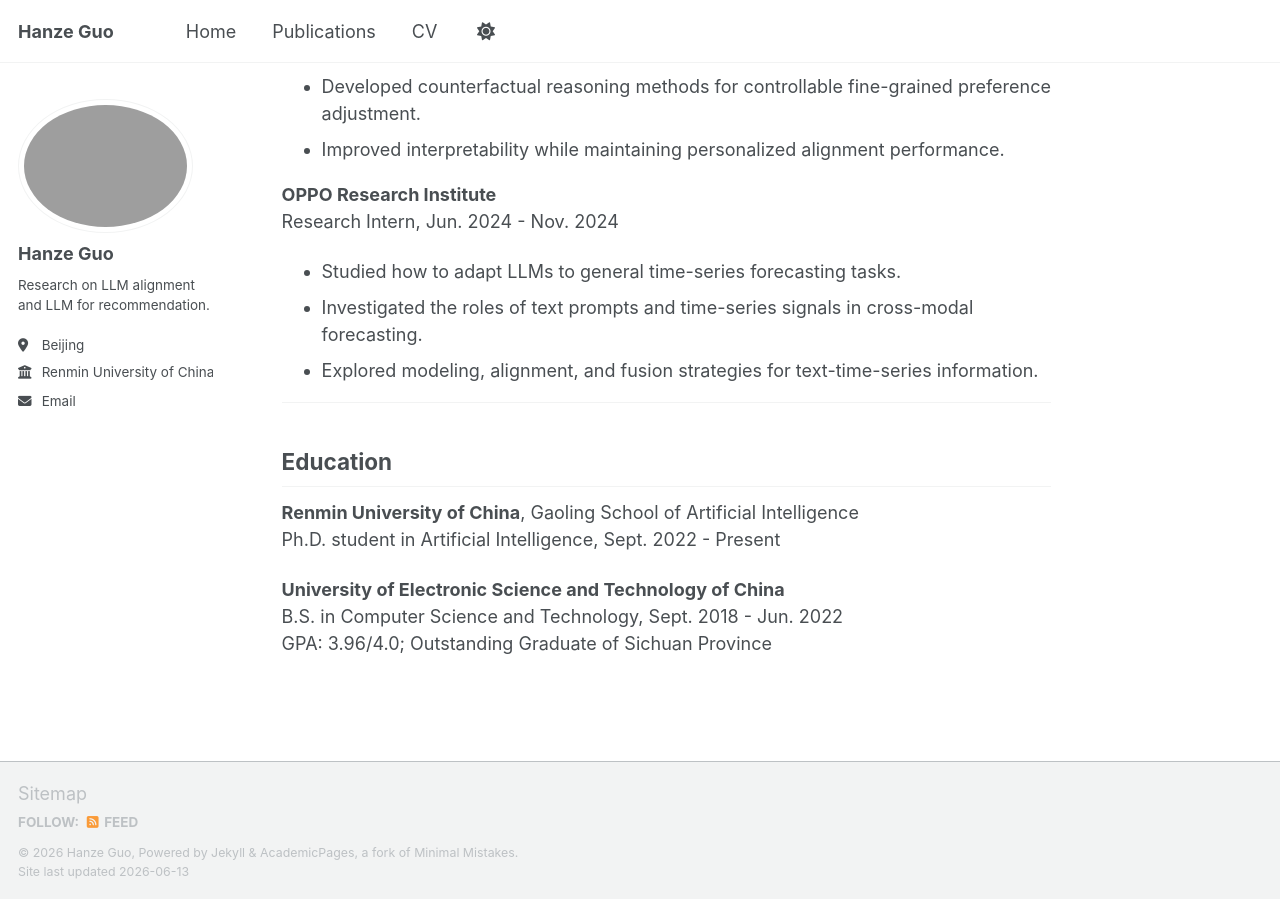
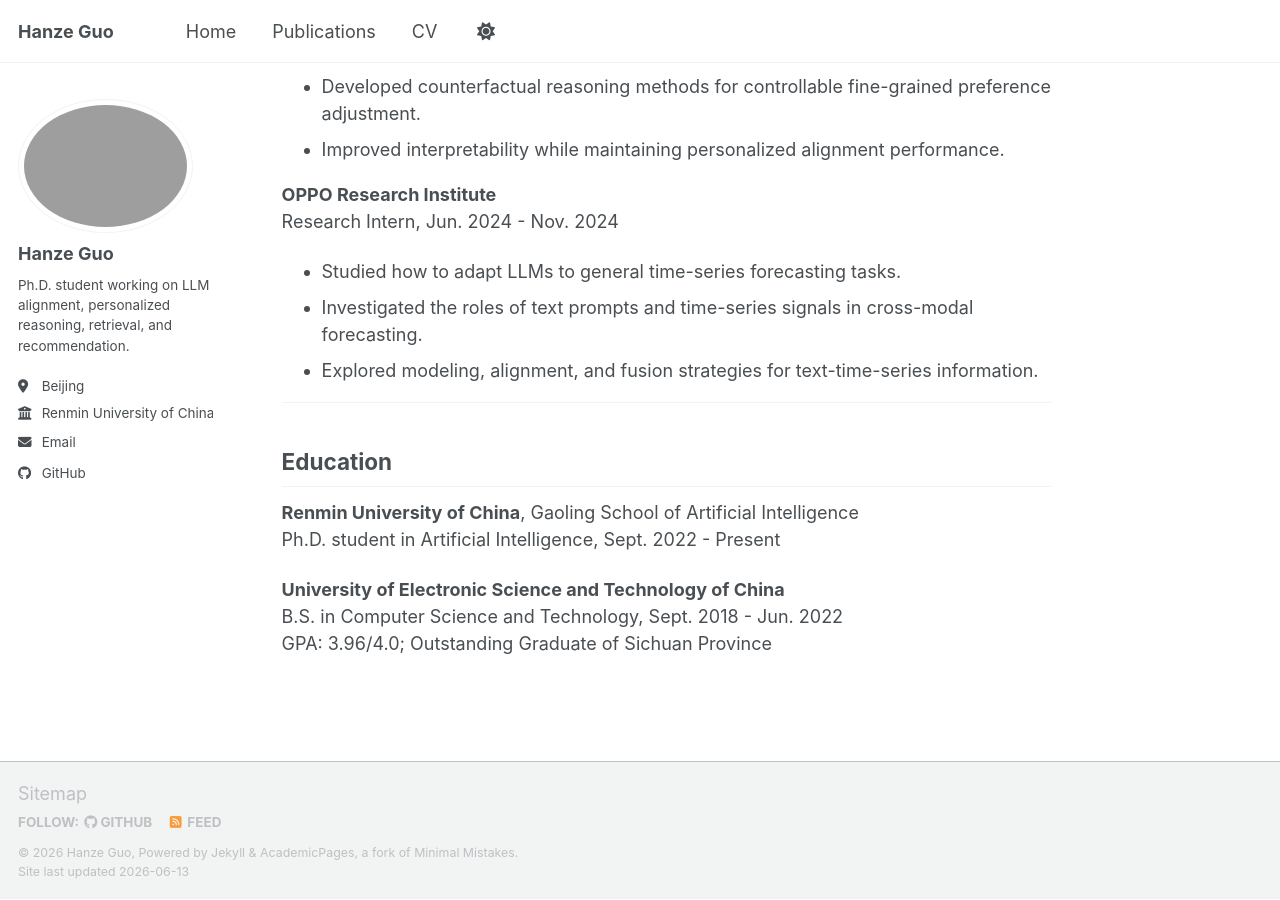
Before and after one commit to harris26-G/harris26-G.github.io, a Jekyll site: the page built from _pages/about.md, in a window 1280 px wide and 900 px high, scrolled down 2299 px. Built offline with Jekyll 4.4.1, drawn with Linux system fonts in a browser that asks for light colours; a script bundle is joined from its source files by our own code; library files that are not in the unit come from our copies.

Commit message:
Update site metadata and sidebar profile

```diff
--- a/_config.yml
+++ b/_config.yml
@@ -12,7 +12,7 @@ site_theme               : "default" # Currently available options are "default"
 title                    : "Hanze Guo"
 title_separator          : "-"
 name                     : &name "Hanze Guo"
-description              : &description "Hanze Guo's academic portfolio"   # Update this with a general description of your site, this is the default if not overridden by a page
+description              : &description "Hanze Guo's academic homepage: LLM alignment, personalized reasoning, information retrieval, and recommendation systems."   # Update this with a general description of your site, this is the default if not overridden by a page
 url                      : https://harris26-G.github.io # The base hostname & protocol for your site e.g. "https://[your GitHub username].github.io",
                                                            # or if you already have some other page hosted on Github then use "https://[your GitHub username].github.io/[Your Repo Name]"
 baseurl                  : "" # the subpath of your site, e.g. "/blog"
@@ -26,11 +26,12 @@ author:
   avatar           : "profile.png"
   name             : "Hanze Guo"
   pronouns         : # example: "she/her"
-  bio              : "Research on LLM alignment and LLM for recommendation."
+  bio              : "Ph.D. student working on LLM alignment, personalized reasoning, retrieval, and recommendation."
   location         : "Beijing"
   employer         : "Renmin University of China"
   uri              : # URL
   email            : "ghz@ruc.edu.cn"
+  github           : "harris26-G"
 
 
 
@@ -55,7 +56,7 @@ comments:
   disqus:
     shortname            :
   discourse:
-    server               : # https://meta.discourse.org/t/embedding-discourse-comments-via-javascript/31963 , e.g.: meta.discourse.org
+    server               : # https://meta.discourse.org/t/embedding-discourse-comments/31963 , e.g.: meta.discourse.org
   facebook:
     appid                :
     num_posts            : # 5 (default)
```
